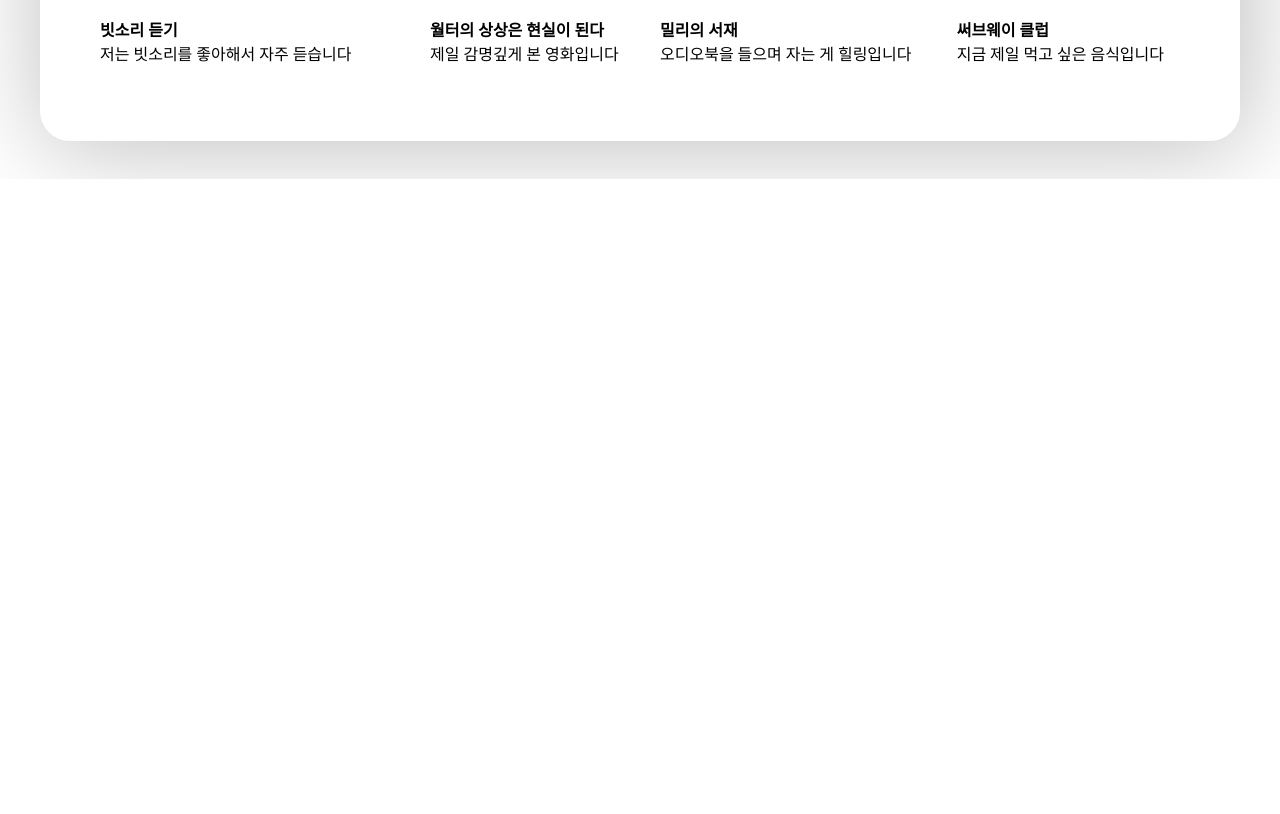
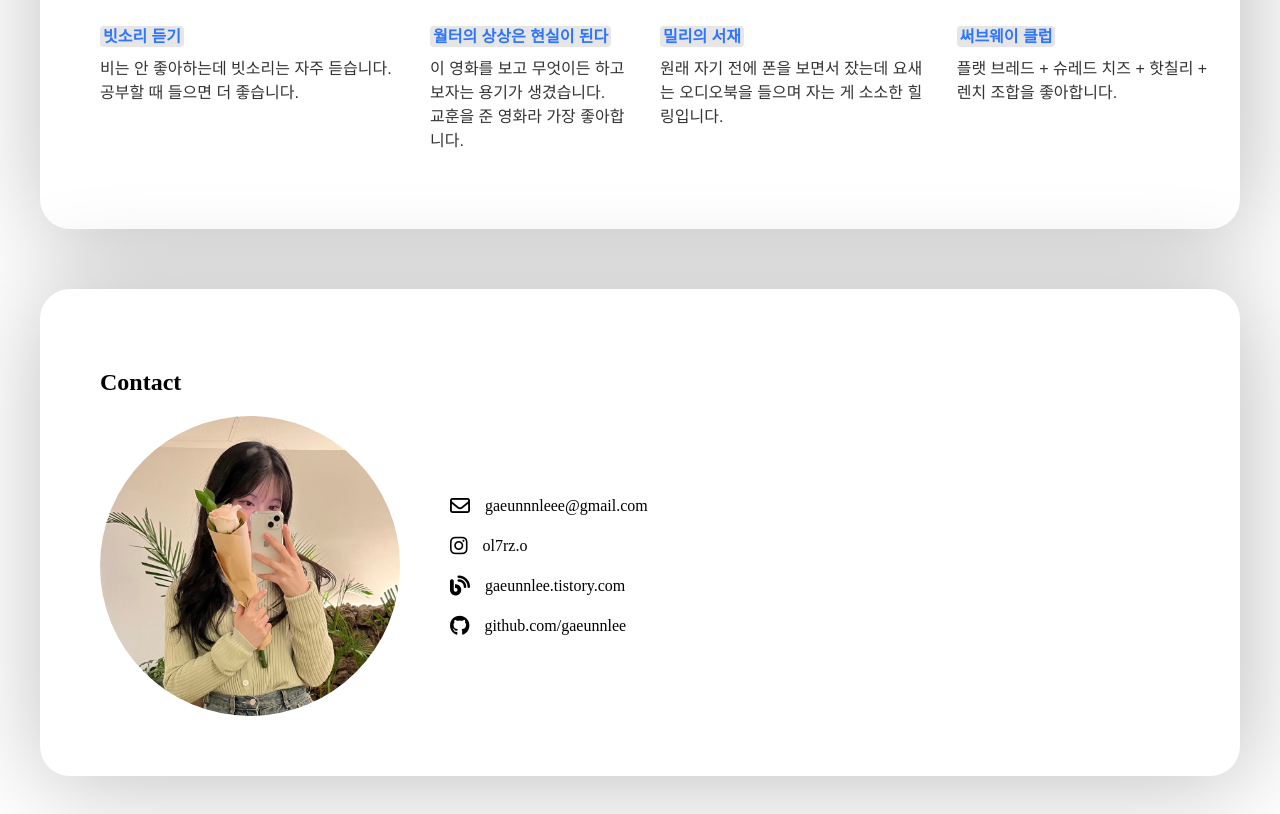
Before and after one commit to gaeunnlee/Mid-Term-Project, a plain HTML site: page index.html in a window 1280 px wide. Shown: the part 1667-2481 px from the top of the page. Before the commit the page ends 1846 px from the top, so only its background shows below. Drawn offline with Linux system fonts and the light colour scheme; a web font is replaced by a local one.

Commit message:
contact 컨테이너 작성 완료

```diff
--- a/index.html
+++ b/index.html
@@ -45,13 +45,13 @@
             멋쟁이사자처럼 동아리에서 프론트엔드 공부를 배우고 있습니다.
             <br>
             <br>
-            <strong><span class="tag">MBTI</span> ESFJ</strong>
+            <span class="tag">MBTI</span> ESFJ
             <br>
-            <strong><span class="tag">사는 곳</span> 학교 앞</strong>
+            <span class="tag">사는 곳</span> 학교 앞
             <br>
-            <strong><span class="tag">생년월일</span> 2001.02.26</strong>
+            <span class="tag">생년월일</span> 2001.02.26
             <br>
-            <strong><span class="tag">좌우명</span> JUST DO IT!</strong>
+            <span class="tag">좌우명</span> JUST DO IT!
             <br>
           </p>
         </div>
@@ -66,30 +66,56 @@
         <div class="likeItem">
           <iframe width="300" height="200" src="https://www.youtube.com/embed/47E6b8WQR-4" title="YouTube video player" frameborder="0" allow="accelerometer; autoplay; clipboard-write; encrypted-media; gyroscope; picture-in-picture; web-share" allowfullscreen></iframe>
           <p>
-            <strong>빗소리 듣기</strong> <br>
-            저는 빗소리를 좋아해서 자주 듣습니다
+            <strong class="tag">빗소리 듣기</strong> <br>
+            비는 안 좋아하는데 빗소리는 자주 듣습니다.
+            공부할 때 들으면 더 좋습니다.
           </p>
         </div>
         <div class="likeItem">
           <img class="movie" src="/img/movie.png">
           <p>
-            <strong>월터의 상상은 현실이 된다</strong> <br>
-            제일 감명깊게 본 영화입니다
+            <strong class="tag">월터의 상상은 현실이 된다</strong> <br>
+            이 영화를 보고 무엇이든 하고 보자는 용기가 생겼습니다.<br>
+            교훈을 준 영화라 가장 좋아합니다.
           </p>
         </div>
         <div class="likeItem">
           <img class="app" src="https://numbers.co.kr/wp-content/uploads/2022/10/02-7.jpg">
           <p>
-            <strong>밀리의 서재</strong> <br>
-            오디오북을 들으며 자는 게 힐링입니다
+            <strong class="tag">밀리의 서재</strong> <br>
+            원래 자기 전에 폰을 보면서 잤는데 요새는 오디오북을 들으며 자는 게 소소한 힐링입니다.
           </p>
         </div>
         <div class="likeItem">
           <img class="app" src="https://www.subway.co.kr/upload/menu/Subway-Club%E2%84%A2_20211231095518589.png">
           <p>
-            <strong>써브웨이 클럽</strong> <br>
-            지금 제일 먹고 싶은 음식입니다
+            <strong class="tag">써브웨이 클럽</strong> <br>
+            플랫 브레드 + 슈레드 치즈 + 핫칠리 + 렌치 조합을 좋아합니다.
           </p>
+        </div>
+      </div>
+    </div>
+    <div id="contact" class="container">
+      <h2>Contact</h2>
+      <div class="content">
+        <img class="profile_2" src="/img/profile_2.jpg">
+        <div class="list">
+          <div class="item">
+            <i class="fa-regular fa-envelope"></i>
+          <span class="detail">gaeunnnleee@gmail.com</span>
+          </div>
+          <div class="item">
+            <i class="fa-brands fa-instagram"></i>
+          <span class="detail">ol7rz.o</span>
+          </div>
+          <div class="item">
+            <i class="fa-solid fa-blog"></i>
+          <span class="detail">gaeunnlee.tistory.com</span>
+          </div>
+          <div class="item">
+            <i class="fa-brands fa-github"></i>
+          <span class="detail">github.com/gaeunnlee</span>
+          </div>
         </div>
       </div>
     </div>
--- a/style.css
+++ b/style.css
@@ -1,3 +1,8 @@
+@import url(//fonts.googleapis.com/earlyaccess/jejugothic.css);
+
+.jejugothic * {
+ font-family: 'Jeju Gothic', sans-serif;
+}
 
 a {
     text-decoration: none;
@@ -85,26 +90,45 @@ nav {
 
 .introduceText {
   line-height: 250%;
+  font-family: 'Jeju Gothic', sans-serif;
+  font-size: 17px;
+  color: #333;
 }
 
 .introduceText strong {
   color: #3f3f3f
 }
 
-.introduceText .tag {
+.tag {
   background-color: #e6e6e6;
   padding: 2px 3px;
   border-radius: 4px;
   color: #2f75ff;
+  margin-right: 7px;
 }
 
 .likeContainer {
   display: flex;
   gap: 30px;
+  color: #333;
+  font-family: 'Jeju Gothic', sans-serif;
+}
+
+.likeContainer strong {
+ line-height: 40px;
+}
+
+.likeContainer p {
+  line-height: 150%;
 }
 
 .likeContainer img {
   border-radius: 10px;
+  height: 200px;
+}
+
+.likeContainer span {
+  padding-top: 15px;
 }
 
 .title {
@@ -119,6 +143,31 @@ nav {
   height: 200px;
 }
 
-.app {
-  height: 200px;
+.profile_2 {
+  width: 300px;
+  border-radius: 100%;
 }
+
+#contact .content {
+  display: flex;
+  gap: 50px;
+}
+
+#contact .list {
+  display: flex;
+  flex-direction: column;
+  gap: 20px;
+  height: 300px;
+  justify-content: center;
+  font-size: 16px;
+}
+
+#contact .item {
+  display: flex;
+  align-items: center;
+}
+
+#contact i {
+  margin-right: 15px;
+  font-size: 20px;
+}
```
